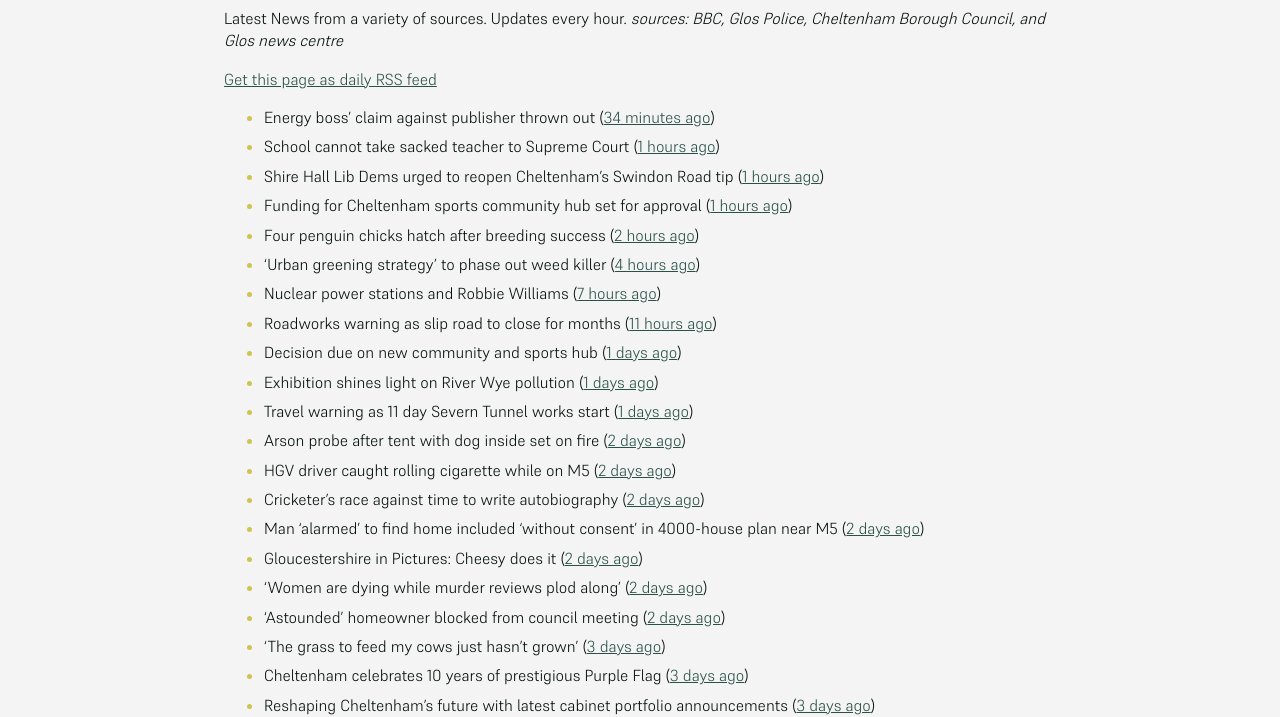
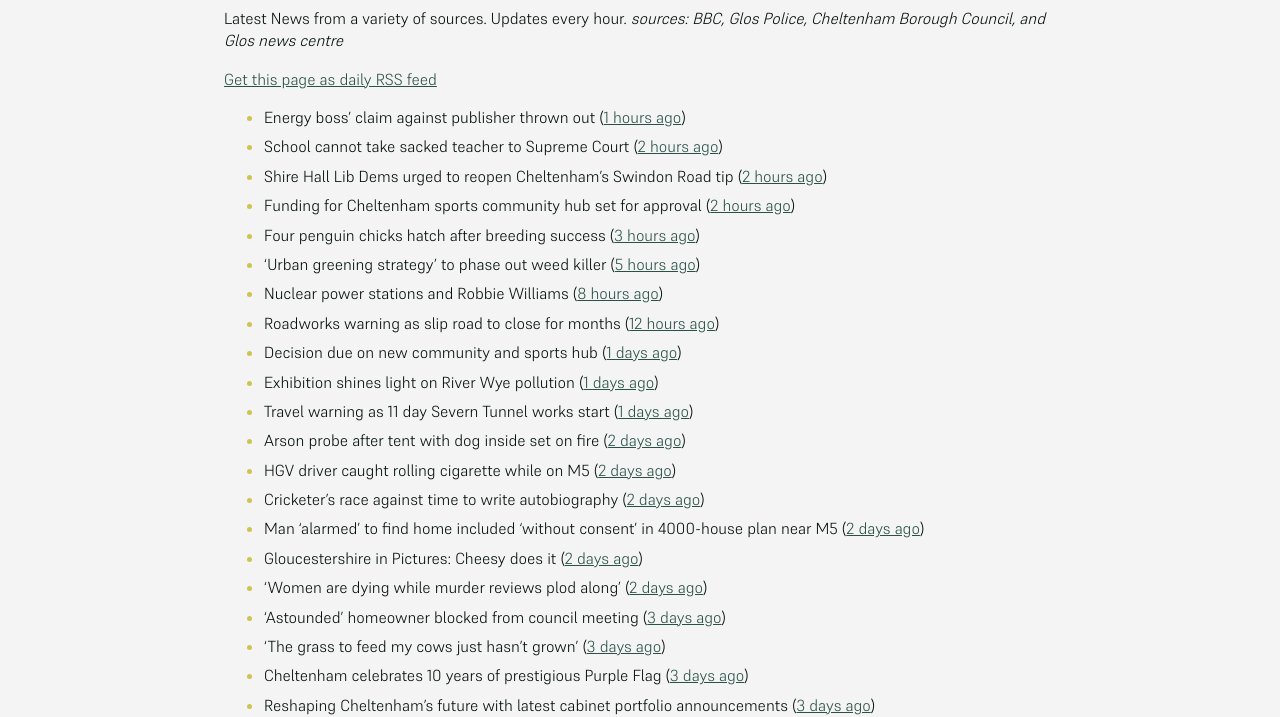
Before and after one commit to mat-0/cheltenham-open-data, a Jekyll site: the page built from _pages/news.md, in a window 1280 px wide and 1400 px high. Shown: the part 266-983 px from the top of the window. Built offline with Jekyll 4.4.1, drawn with Linux system fonts in a browser that asks for light colours; some of the changed text lies outside the part shown.

Commit message:
Updated 2025-06-09 17:58:04

```diff
--- a/_pages/news.md
+++ b/_pages/news.md
@@ -12,14 +12,14 @@ _sources: BBC, Glos Police, Cheltenham Borough Council, and Glos news centre_
 [Get this page as daily RSS feed](/daily.rss)
 
 <!-- news_marker starts -->
-- Energy boss' claim against publisher thrown out ([34 minutes ago](https://www.bbc.com/news/articles/c9918ek3y4go))
-- School cannot take sacked teacher to Supreme Court ([1 hours ago](https://www.bbc.com/news/articles/cn7zn077nd4o))
-- Shire Hall Lib Dems urged to reopen Cheltenham’s Swindon Road tip ([1 hours ago](https://gloucesternewscentre.co.uk/shire-hall-lib-dems-urged-to-reopen-cheltenhams-swindon-road-tip/))
-- Funding for Cheltenham sports community hub set for approval ([1 hours ago](https://gloucesternewscentre.co.uk/funding-for-cheltenham-sports-community-hub-set-for-approval/))
-- Four penguin chicks hatch after breeding success ([2 hours ago](https://www.bbc.com/news/articles/ce39qxx818jo))
-- 'Urban greening strategy' to phase out weed killer ([4 hours ago](https://www.bbc.com/news/articles/c201jv8v311o))
-- Nuclear power stations and Robbie Williams ([7 hours ago](https://www.bbc.com/news/articles/cy4ekkyej0ko))
-- Roadworks warning as slip road to close for months ([11 hours ago](https://www.bbc.com/news/articles/c308j6d7ngno))
+- Energy boss' claim against publisher thrown out ([1 hours ago](https://www.bbc.com/news/articles/c9918ek3y4go))
+- School cannot take sacked teacher to Supreme Court ([2 hours ago](https://www.bbc.com/news/articles/cn7zn077nd4o))
+- Shire Hall Lib Dems urged to reopen Cheltenham’s Swindon Road tip ([2 hours ago](https://gloucesternewscentre.co.uk/shire-hall-lib-dems-urged-to-reopen-cheltenhams-swindon-road-tip/))
+- Funding for Cheltenham sports community hub set for approval ([2 hours ago](https://gloucesternewscentre.co.uk/funding-for-cheltenham-sports-community-hub-set-for-approval/))
+- Four penguin chicks hatch after breeding success ([3 hours ago](https://www.bbc.com/news/articles/ce39qxx818jo))
+- 'Urban greening strategy' to phase out weed killer ([5 hours ago](https://www.bbc.com/news/articles/c201jv8v311o))
+- Nuclear power stations and Robbie Williams ([8 hours ago](https://www.bbc.com/news/articles/cy4ekkyej0ko))
+- Roadworks warning as slip road to close for months ([12 hours ago](https://www.bbc.com/news/articles/c308j6d7ngno))
 - Decision due on new community and sports hub ([1 days ago](https://www.bbc.com/news/articles/cy4k5kv0v2go))
 - Exhibition shines light on River Wye pollution ([1 days ago](https://www.bbc.com/news/articles/c62814zl1q5o))
 - Travel warning as 11 day Severn Tunnel works start ([1 days ago](https://www.bbc.com/news/articles/c5yk6z54e2zo))
@@ -29,7 +29,7 @@ _sources: BBC, Glos Police, Cheltenham Borough Council, and Glos news centre_
 - Man ‘alarmed’ to find home included ‘without consent’ in 4000-house plan near M5 ([2 days ago](https://gloucesternewscentre.co.uk/man-alarmed-to-find-home-included-without-consent-in-4000-house-plan-near-m5/))
 - Gloucestershire in Pictures: Cheesy does it ([2 days ago](https://www.bbc.com/news/articles/cj6rpwjk192o))
 - 'Women are dying while murder reviews plod along' ([2 days ago](https://www.bbc.com/news/articles/cj3j7308r35o))
-- 'Astounded' homeowner blocked from council meeting ([2 days ago](https://www.bbc.com/news/articles/c5y2zdd83deo))
+- 'Astounded' homeowner blocked from council meeting ([3 days ago](https://www.bbc.com/news/articles/c5y2zdd83deo))
 - 'The grass to feed my cows just hasn't grown' ([3 days ago](https://www.bbc.com/news/articles/cr4zp51rk9ro))
 - Cheltenham celebrates 10 years of prestigious Purple Flag ([3 days ago](https://www.cheltenham.gov.uk/news/article/3019/cheltenham_celebrates_10_years_of_prestigious_purple_flag))
 - Reshaping Cheltenham’s future with latest cabinet portfolio announcements ([3 days ago](https://www.cheltenham.gov.uk/news/article/3018/reshaping_cheltenhams_future_with_latest_cabinet_portfolio_announcements))
```
Also changed, not shown: other parts of _pages/news.md (+5 -5 lines), _data/flood.json (+4 -4 lines), index.md (+5 -5 lines).
